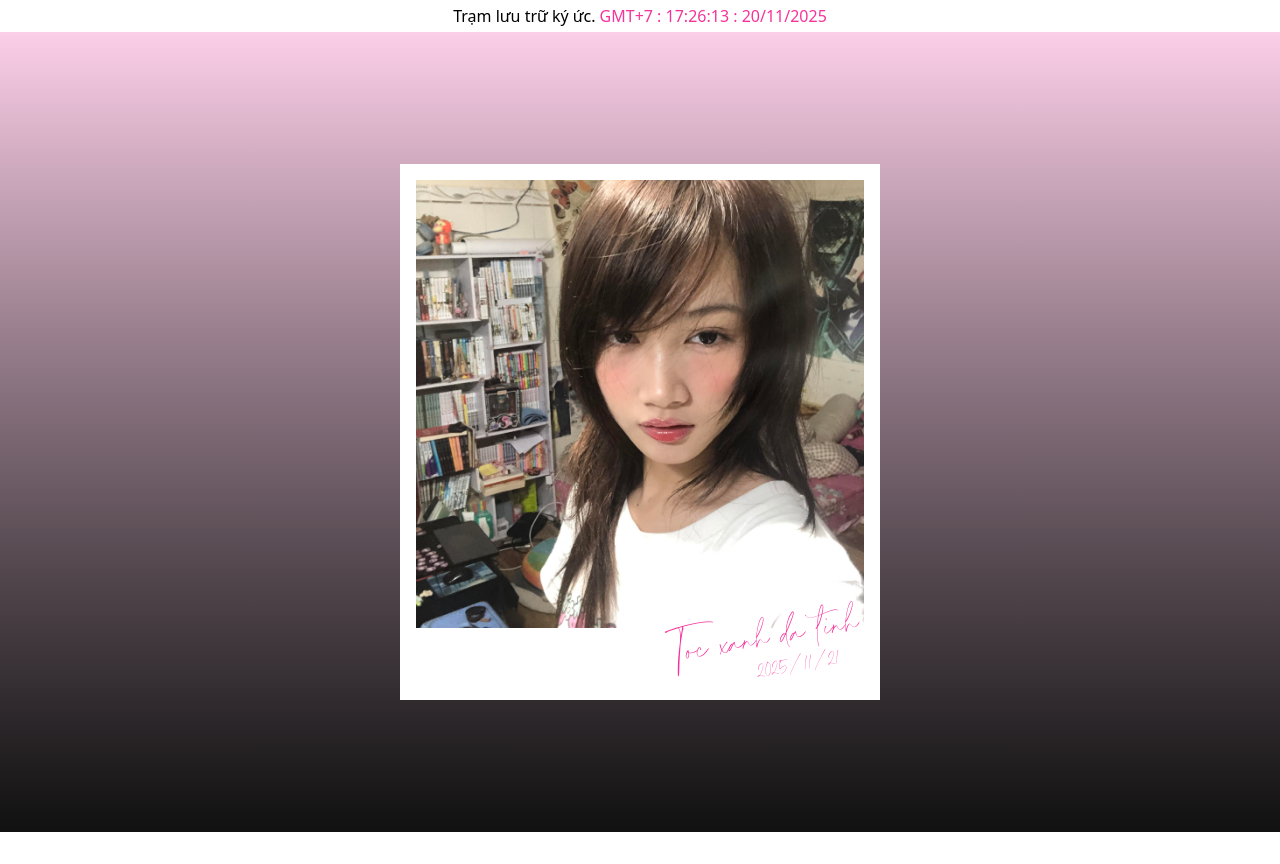
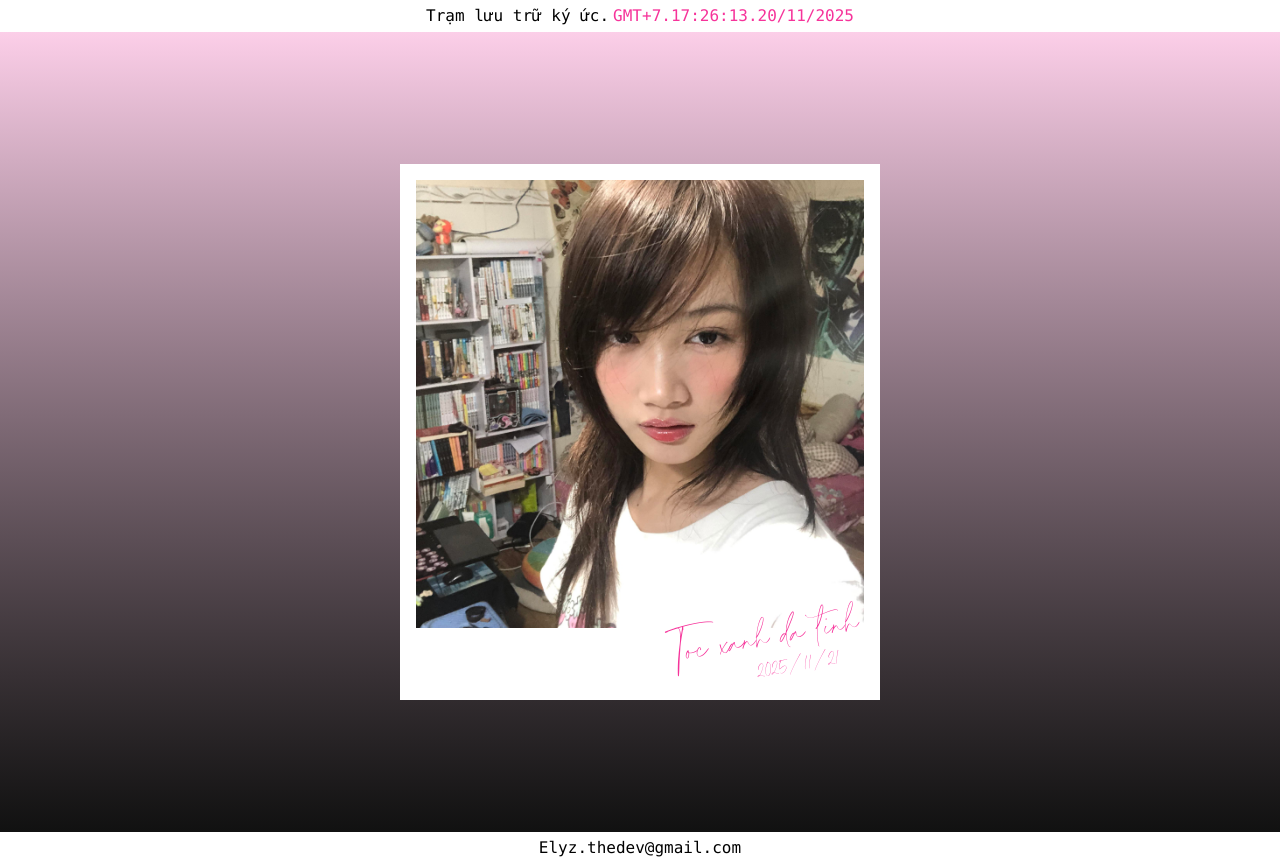
Before and after one commit to elyz01/Tieu-An, a React (Vite) app: page / in a window 1280 px wide. Before the commit the page ends 832 px from the top, so only its background shows below. Built offline with nearby package versions, Linux system fonts and the light colour scheme.

Commit message:
`Added Footer component and updated App component to include it`

```diff
--- a/src/App.jsx
+++ b/src/App.jsx
@@ -3,17 +3,18 @@ import { Route, Routes } from "react-router-dom"
 import Homepage from "./pages/Homepage"
 import Header from "./components/Header"
 import TopBar from './components/TopBar';
+import Footer from "./components/Footer";
 
 function App() {
 
   return (
    <div className="relative">
     <TopBar />
-    <Header />
     <Routes>
     <Route path="/" element={<Homepage/>}/>
 
     </Routes>
+    <Footer />
    </div>
   )
 }
--- a/src/components/Footer.jsx
+++ b/src/components/Footer.jsx
@@ -2,8 +2,8 @@ import React from 'react'
 
 const Footer = () => {
   return (
-    <div>
-
+    <div className='bg-white flex items-center justify-center py-1'>
+      <p className='font-mono'>Elyz.thedev@gmail.com</p>
     </div>
   )
 }
--- a/src/components/TopBar.jsx
+++ b/src/components/TopBar.jsx
@@ -23,10 +23,10 @@ const TopBar = () => {
   const dateString = currentTime.toLocaleDateString("en-GB"); // dd/mm/yyyy
 
   return (
-<div className="flex py-1 flex-col items-center justify-center lg:flex-row lg:gap-1 bg-white">
+<div className="flex font-mono py-1 flex-col items-center justify-center lg:flex-row lg:gap-1 bg-white">
   <p>Trạm lưu trữ ký ức.</p>
   <p className="text-pink-500">
-    GMT+7 : {timeString} : {dateString}
+    GMT+7.{timeString}.{dateString}
   </p>
 </div>
   );
```
